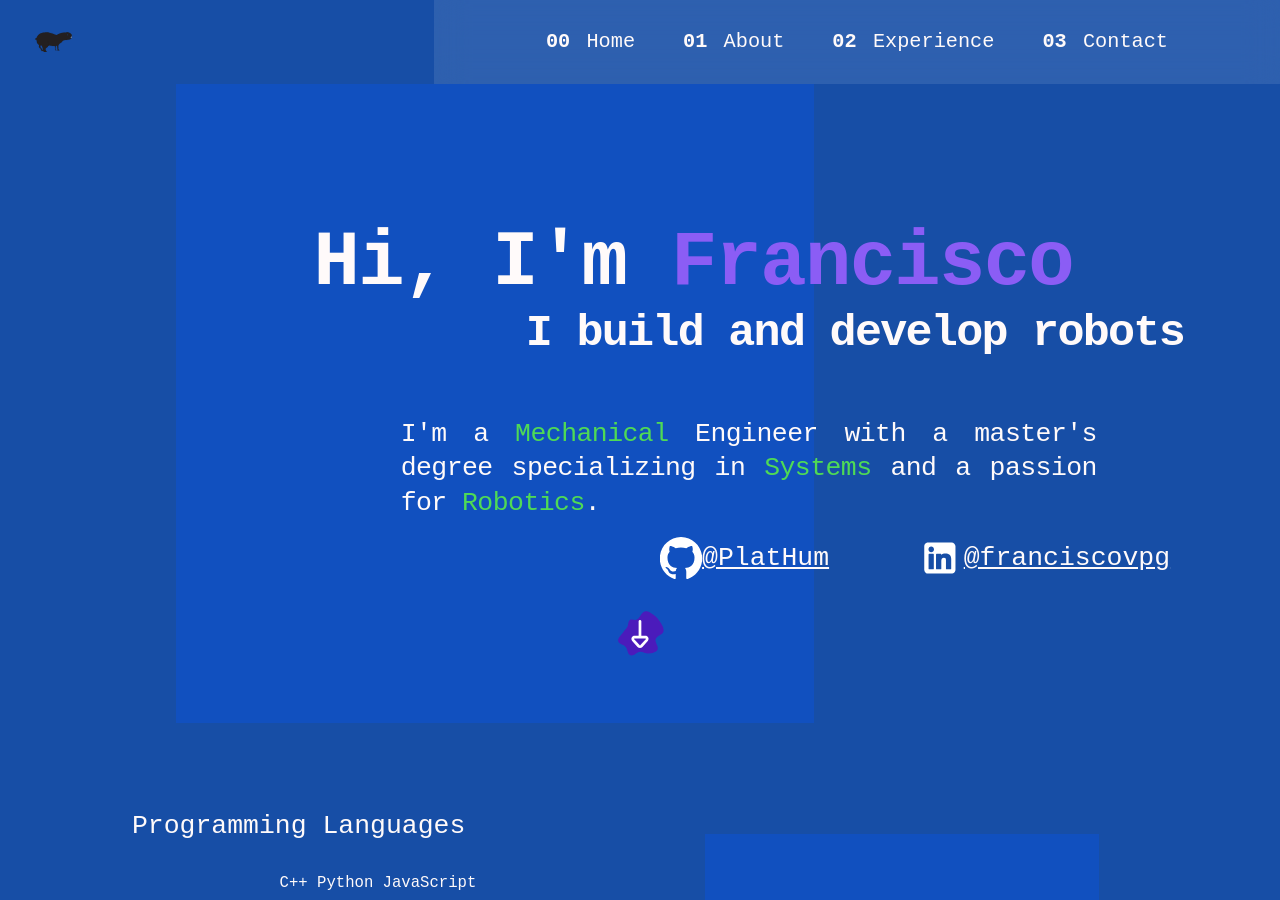
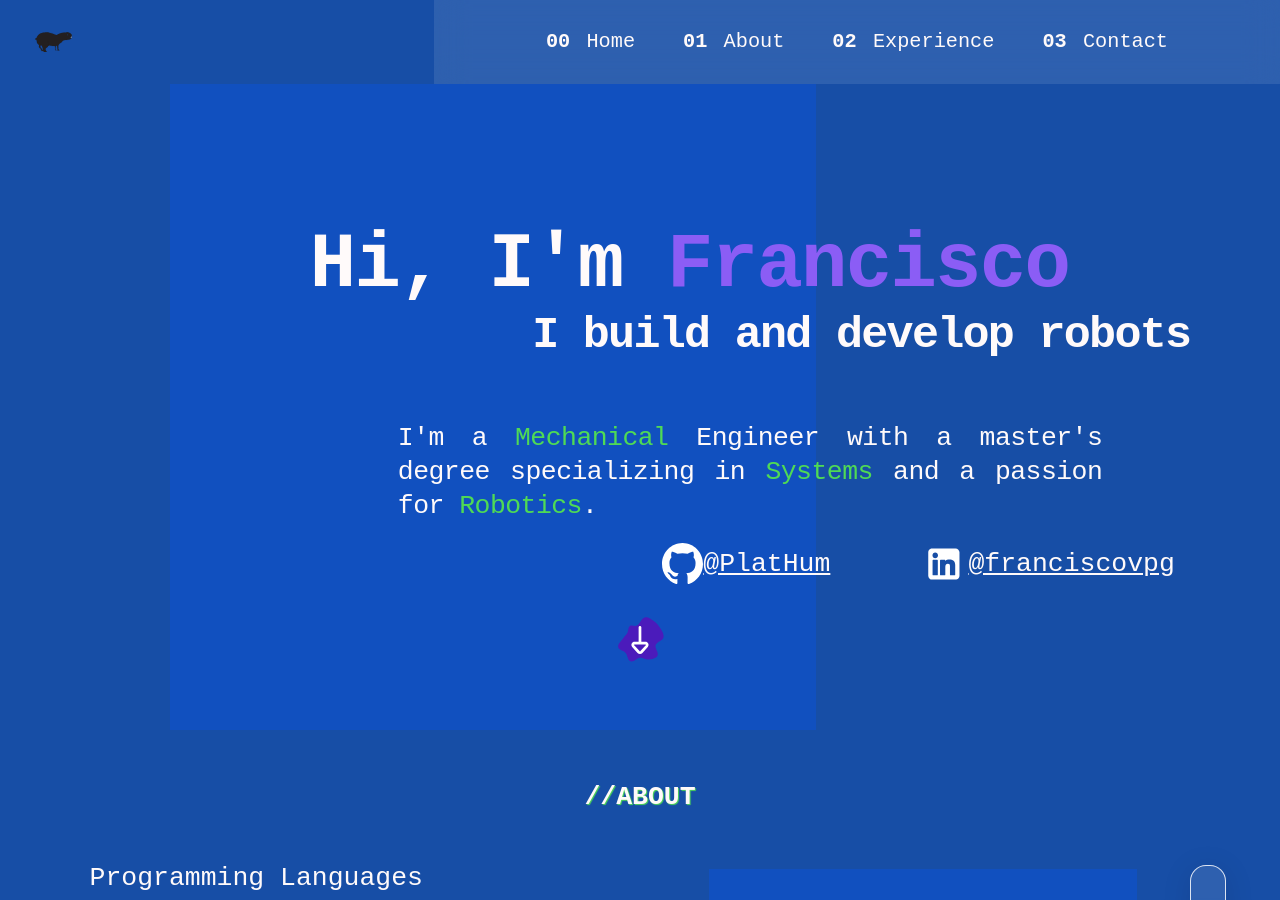
Before and after one commit to PlatHum/resume-website, a Jekyll site: the page built from index.html, in a window 1280 px wide and 900 px high. Built offline with Jekyll 4.4.1, drawn with Linux system fonts in a browser that asks for light colours; some of the changed text lies outside the part shown.

Commit message:
Rearrange grid layout to enable section titles

```diff
--- a/_layouts/default.html
+++ b/_layouts/default.html
@@ -21,19 +21,28 @@
     <section id="Home">
       {% include home.html %}
     </section>
+    <div class="ribbon-title" id="TitleAbout">//ABOUT</div>
     <section id="About">
+      <div class="ribbon-subtitle" id="SubTitleSkills">SKILLS</div>
         <section id="Skills">
           {% include skills.html %}
         </section>
+      <div class="ribbon-subtitle" id="SubTitleEducation">EDUCATION</div>
         <section id="Education">
           {% include education.html %}
         </section>
     </section>
+    <div class="ribbon-title" id="TitleExperience">//EXPERIENCE</div>
     <section id="Experience">
-      <section id="Work">Work</section>
-      <section id="Projects">Projects</section>
+      <div class="ribbon-subtitle" id="SubTitleWork">Work</div>
+      <section id="Work">
+        {% include work.html %}
+      </section>
+      <div class="ribbon-subtitle" id="SubTitleProjects">Projects</div>
+      <section id="Projects"></section>
     </section>
-    <section id="Contact">Contact</section>
+    <div class="ribbon-title" id="TitleContact">//CONTACT</div>
+    <section id="Contact"> Hello</section>
 </div>
 
 
--- a/assets/js/header_nav.js
+++ b/assets/js/header_nav.js
@@ -1,5 +1,5 @@
 const navBarHeight = document.querySelector('.header').offsetHeight;
-document.documentElement.style.setProperty('--scroll-padding',navBarHeight -1 +"px")
+document.documentElement.style.setProperty('--scroll-padding',navBarHeight +90 +"px")
 
 const headerNav = document.querySelector('.header-nav');
 const navToggle = document.querySelector('.mobile-nav-toggle');
--- a/css/main.css
+++ b/css/main.css
@@ -127,29 +127,100 @@
 
 .content {
   display: grid;
-  grid-template-rows: max-content max-content max-content 1fr;
-  margin-left: clamp(7.5vw, 1.35vw, 1vw);
-  margin-right: clamp(7.5vw, 1.35vw, 1vw);
-  flex: 1;
-  row-gap: 10vh; }
+  grid-template-rows: max-content clamp(50px, 15vh, 250px) max-content clamp(50px, 15vh, 250px) max-content clamp(50px, 15vh, 250px) 200px;
+  grid-template-columns: clamp(13px, 3.5vw, 100px) clamp(13px, 3.5vw, 100px) 1fr clamp(12px, 3.5vw, 100px) clamp(12px, 3.5vw, 100px);
+  flex: 1; }
+
+.ribbon-title {
+  align-self: center;
+  /*      writing-mode: sideways-lr; */
+  grid-column: 2 / 5;
+  justify-self: center;
+  font-weight: 600;
+  font-size: var(--step-2);
+  text-shadow: 1px 1px 1px #4FDA55; }
+
+.ribbon-subtitle {
+  display: flex;
+  text-align: left;
+  text-indent: 5rem;
+  writing-mode: sideways-rl;
+  grid-column: 3 / 4;
+  font-weight: 600;
+  font-size: var(--step-1);
+  color: #4FDA55;
+  align-items: center;
+  justify-content: left;
+  height: 100%;
+  width: 75%;
+  /* From https://css.glass */
+  background: rgba(255, 255, 255, 0.1);
+  border-radius: 16px;
+  box-shadow: 0 4px 30px rgba(0, 0, 0, 0.1);
+  backdrop-filter: blur(1px);
+  -webkit-backdrop-filter: blur(1px);
+  border: 1px solid rgba(255, 255, 255, 0.83); }
 
 #Home {
+  grid-row: 1 / 2;
+  grid-column: 3 / 4; }
+
+#TitleAbout {
+  grid-row: 2 / 3; }
+
+#About {
+  grid-row: 3 / 4;
+  grid-column: 2 / 5;
+  display: grid;
+  grid-template-columns: clamp(12px, 3.5vw, 100px) 1fr clamp(12px, 3.5vw, 100px);
+  grid-template-rows: max-content max-content;
+  row-gap: clamp(50px, 15vh, 250px); }
+
+#SubTitleSkills {
   grid-row: 1 / 2; }
 
-#About {
-  grid-row: 2 / 3;
-  display: grid;
-  grid-template-rows: max-content max-content;
-  row-gap: 10vh; }
+#Skills {
+  grid-column: 2 / 3;
+  grid-row: 1 / 2; }
 
-#Skills {
-  place-self: center; }
+#SubTitleEducation {
+  grid-row: 2 / 3; }
+
+#Education {
+  grid-column: 2 / 3;
+  grid-row: 2 / 3; }
+
+#TitleExperience {
+  grid-row: 4 / 5; }
 
 #Experience {
-  grid-row: 3 / 4; }
+  grid-row: 5 / 6;
+  grid-column: 2 / 5;
+  display: grid;
+  grid-template-columns: clamp(12px, 3.5vw, 100px) 1fr clamp(12px, 3.5vw, 100px);
+  grid-template-rows: max-content max-content;
+  row-gap: clamp(50px, 15vh, 250px); }
+
+#SubTitleWork {
+  grid-row: 1 /2; }
+
+#Work {
+  grid-row: 1 /2;
+  grid-column: 2 / 3; }
+
+#SubTitleProjects {
+  grid-row: 2 / 3; }
+
+#Projects {
+  grid-row: 2 / 3;
+  grid-column: 2 / 3; }
+
+#TitleContact {
+  grid-row: 6 / 7; }
 
 #Contact {
-  grid-row: 4 / 5; }
+  grid-row: 7 / 8;
+  grid-column: 3 / 4; }
 
 /* END GLOBAL STYLES*/
 /* Navigation bar style */
@@ -435,9 +506,6 @@
   justify-self: center; }
 
 .skills-div {
-  -webkit-box-sizing: border-box;
-  -moz-box-sizing: border-box;
-  box-sizing: border-box;
   display: grid;
   gap: 2rem;
   grid-template-areas: 'one nine' 'two nine' 'three nine' 'four nine' 'five nine' 'six nine' 'seven nine' 'eight nine';
@@ -447,7 +515,7 @@
   justify-items: left;
   font-weight: 500;
   font-size: var(--step-0);
-  height: 50%; }
+  height: 100%; }
 
 .skills-planet {
   height: 0;
@@ -685,3 +753,5 @@
   vertical-align: top;
   padding-left: min(3vw, 50px);
   padding-right: min(3vw, 50px); }
+
+/* Work section style */
--- a/sass/_mixins.scss
+++ b/sass/_mixins.scss
@@ -67,7 +67,7 @@
     position: relative;
     z-index: 2;
     background-position: center;
-    background-size: contain;
+    background-size:contain;
     background-repeat: no-repeat;
     background-origin: border-box;
     padding:$bigpadding;
--- a/sass/_skills.scss
+++ b/sass/_skills.scss
@@ -38,7 +38,6 @@
 
   }
   .skills-div{
-    @include border-box;
     display: grid;
     gap: 2rem;
     grid-template-areas:
@@ -56,7 +55,7 @@
     justify-items: left;
     font-weight: 500;
     font-size: var(--step-0);
-    height: 50%;
+    height: 100%;
   }
 
   .skills-planet{
--- a/sass/main.scss
+++ b/sass/main.scss
@@ -31,3 +31,7 @@
 /* Education section style */
 
 @import 'education';
+
+/* Work section style */
+
+@import 'work';
```
Also changed, not shown: sass/_global.scss (+103 -10 lines), _includes/work.html (added), sass/_work.scss (added).
